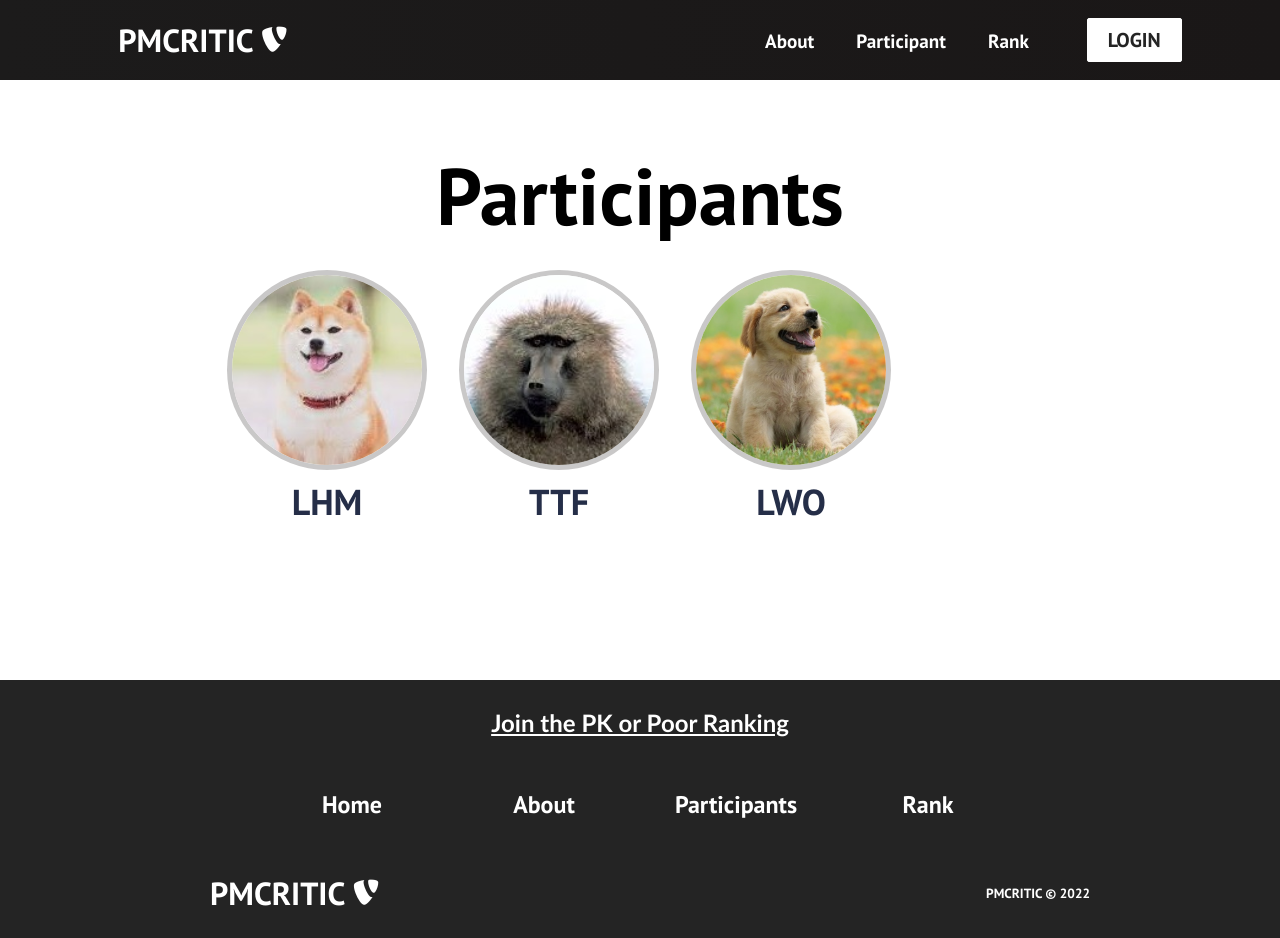
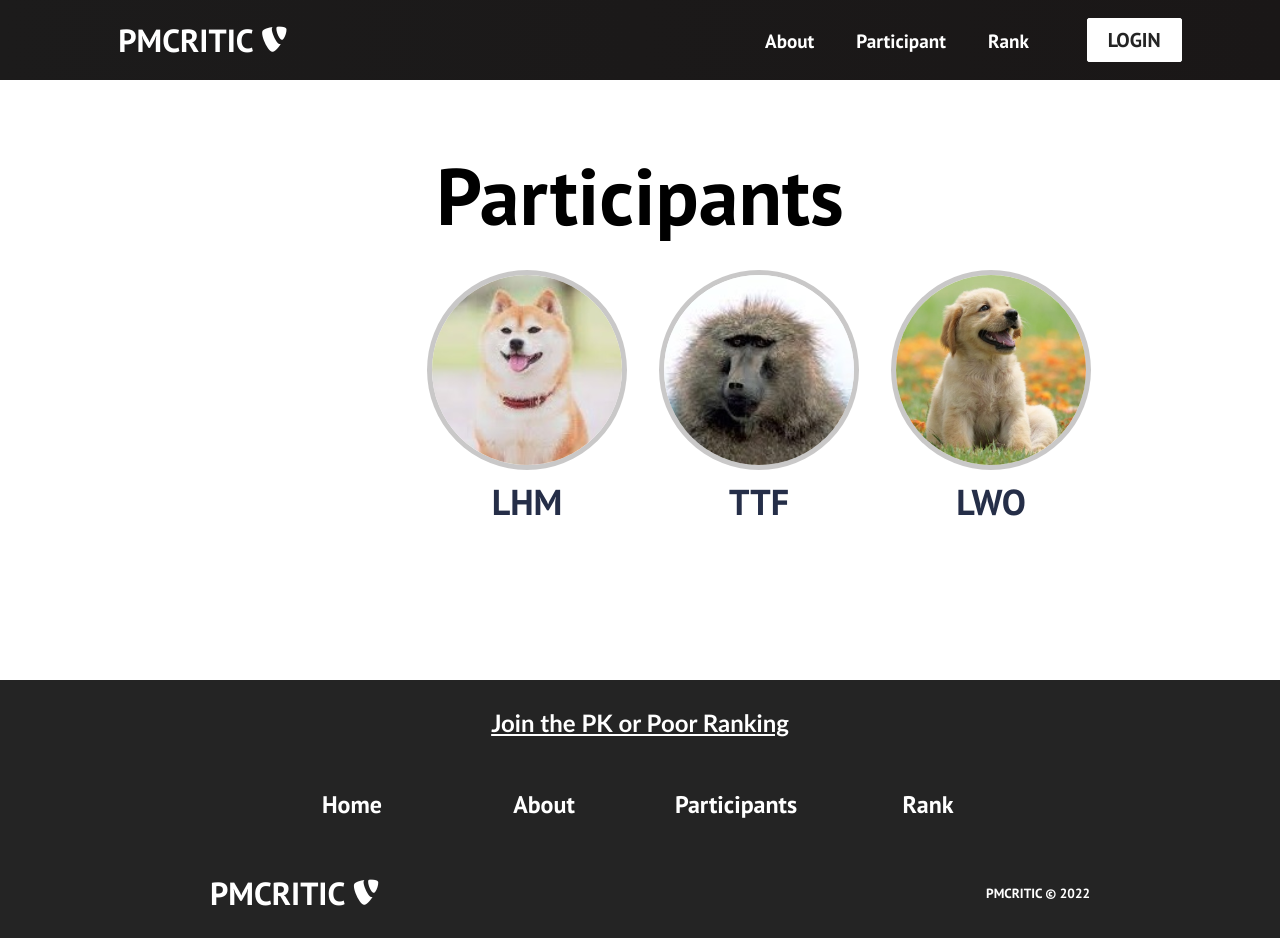
Before and after one commit to ccispk/pkrank, a React (Create React App) app: page /participants in a window 1280 px wide. Built offline with nearby package versions, Linux system fonts and the light colour scheme.

Commit message:
five commit

```diff
--- a/src/components/UserView/UserView.css
+++ b/src/components/UserView/UserView.css
@@ -86,9 +86,16 @@
     line-height: 24px;
 }
 
+@media only screen and (min-width: 1100px) {
+    .user__wrapper{
+        margin-left: 200px;
+    }
+}
+
 @media only screen and (max-width: 1000px) {
     .user__wrapper{
         height: 650px;
+        margin-left: 0;
         transform:rotate(-90deg) translateY(-240px);
     }
 }
@@ -105,6 +112,7 @@
         display: flex;
         flex-flow: column;
         align-items: center;
+        margin-left: 0;
     }
 
     .user__wrapper::-webkit-scrollbar {
```
